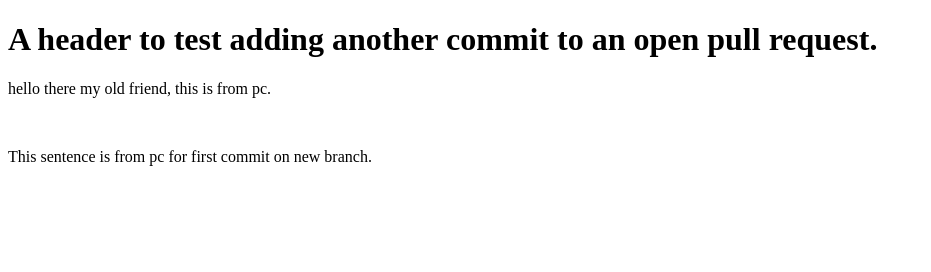
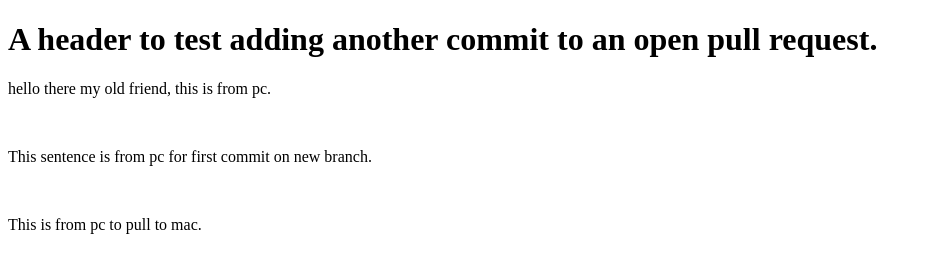
Before and after one commit to LukeAT/MaxTSUdemyCourse, a website: page index.html in a window 1280 px wide. Shown: the whole page, without its empty margins (0-931 px from the left). Drawn offline with Linux system fonts and the light colour scheme.

Commit message:
get this on mac

```diff
--- a/index.html
+++ b/index.html
@@ -12,5 +12,7 @@
     <p>hello there my old friend, this is from pc.</p>
     <br>
     <p>This sentence is from pc for first commit on new branch.</p>
+    <br>
+    <p>This is from pc to pull to mac.</p>
 </body>
 </html>
```
